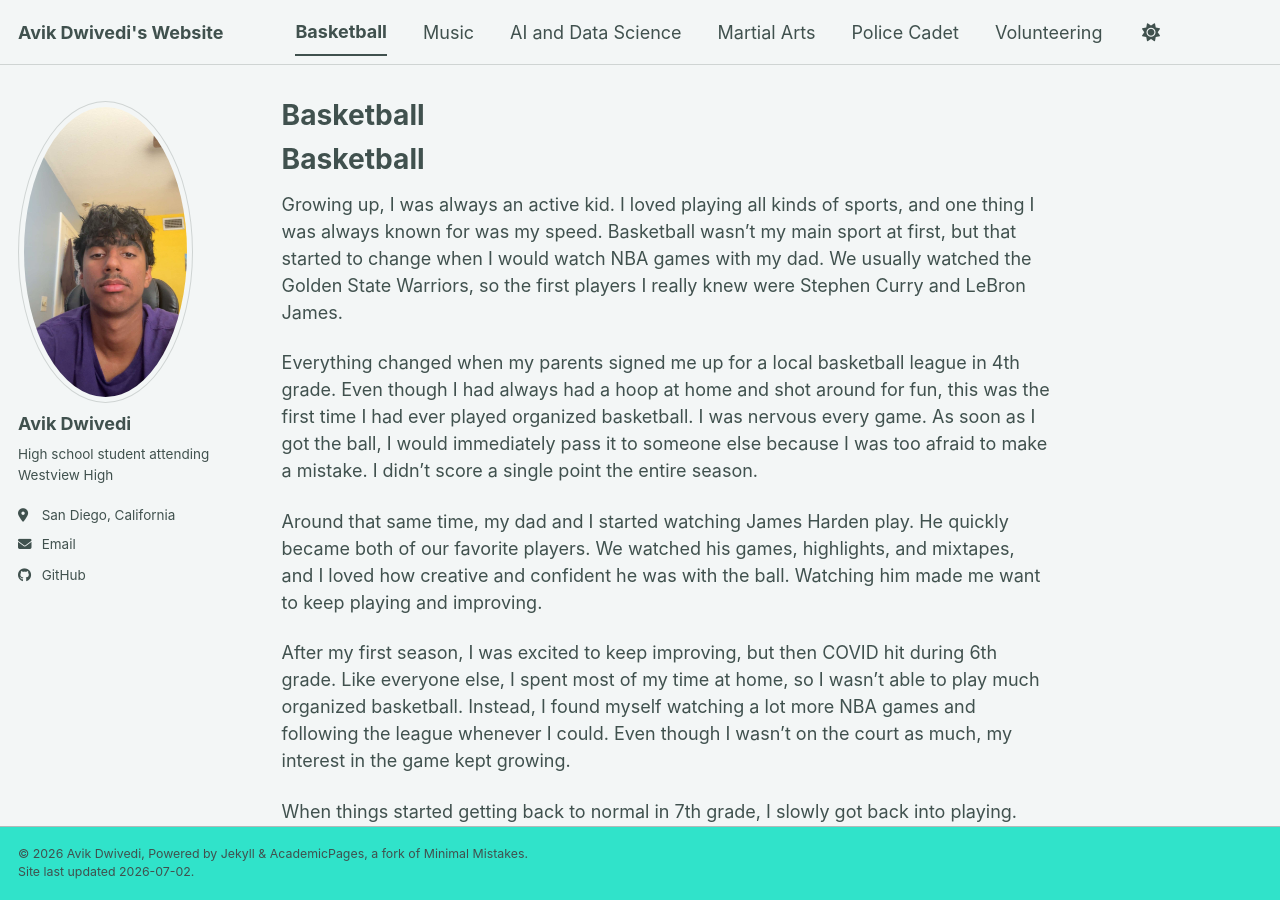
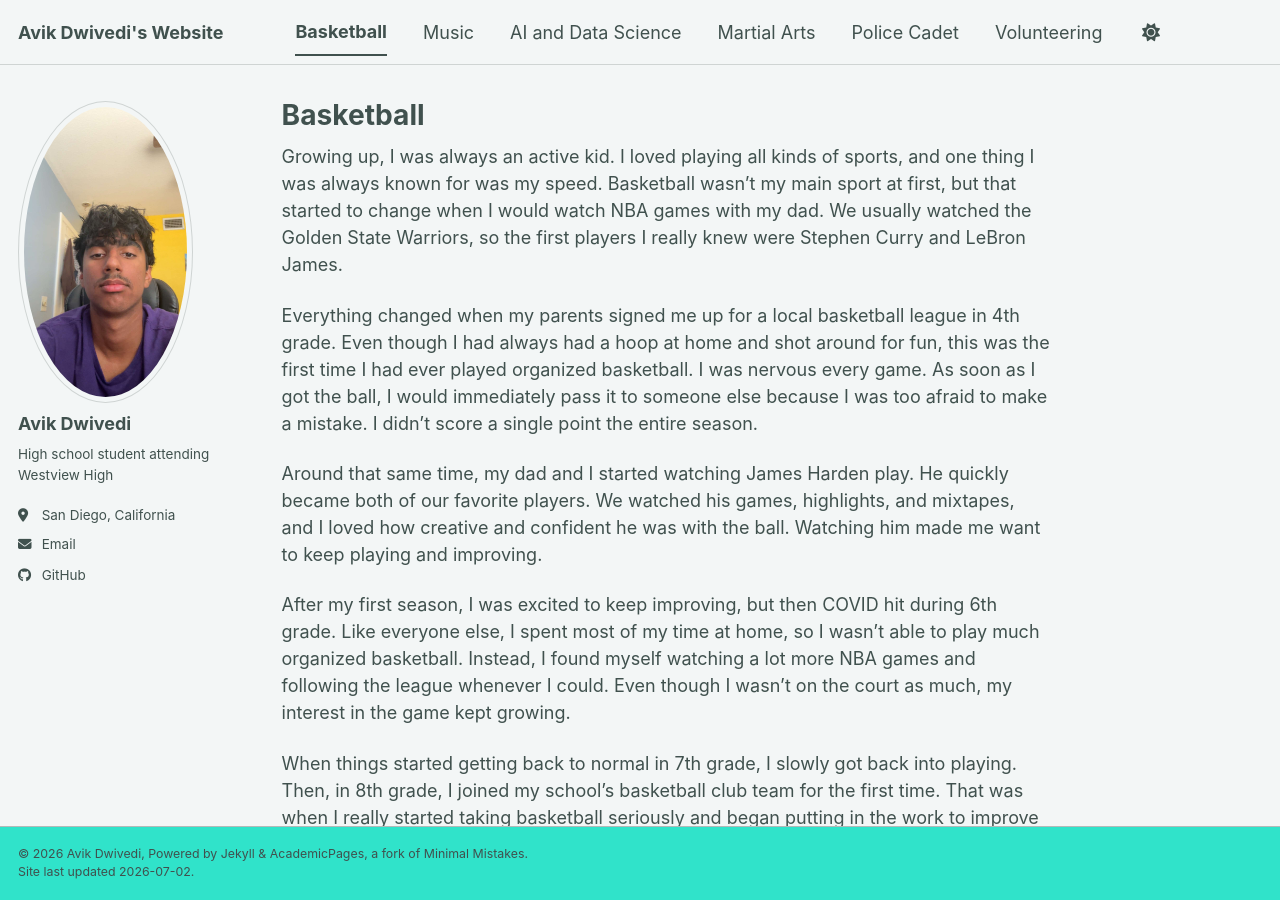
Before and after one commit to vikuser99/simple, a Jekyll site: the page built from _pages/basketball.md, in a window 1280 px wide and 900 px high. Built offline with Jekyll 4.4.1, drawn with Linux system fonts in a browser that asks for light colours; a style sheet for code colours, icons or effects is not loaded.

Commit message:
Update basketball.md

```diff
--- a/_pages/basketball.md
+++ b/_pages/basketball.md
@@ -5,8 +5,6 @@ author_profile: true
 redirect_from:
   - /basketball.html
 ---
-
-# Basketball
 
 Growing up, I was always an active kid. I loved playing all kinds of sports, and one thing I was always known for was my speed. Basketball wasn't my main sport at first, but that started to change when I would watch NBA games with my dad. We usually watched the Golden State Warriors, so the first players I really knew were Stephen Curry and LeBron James.
 
```
